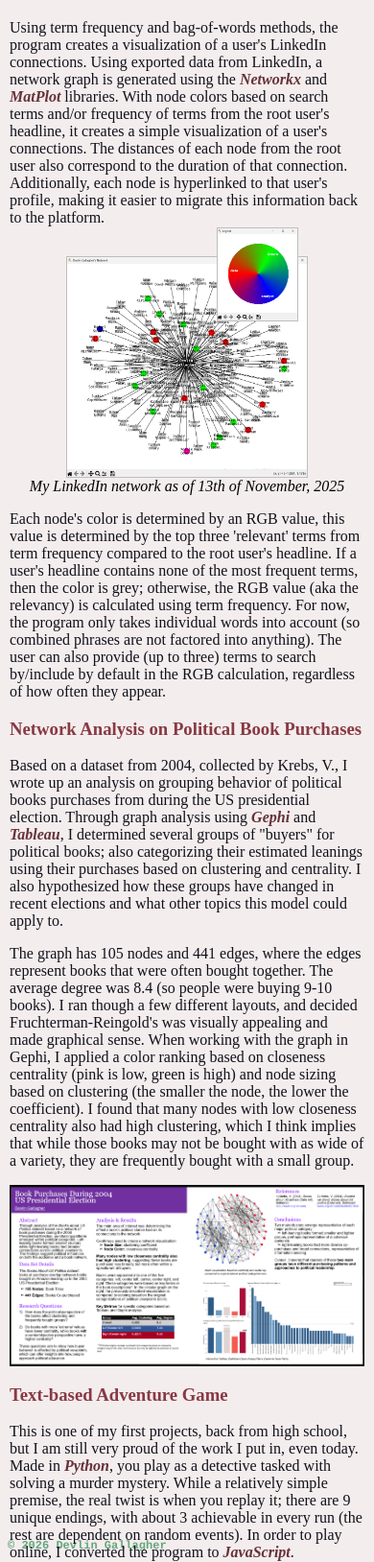
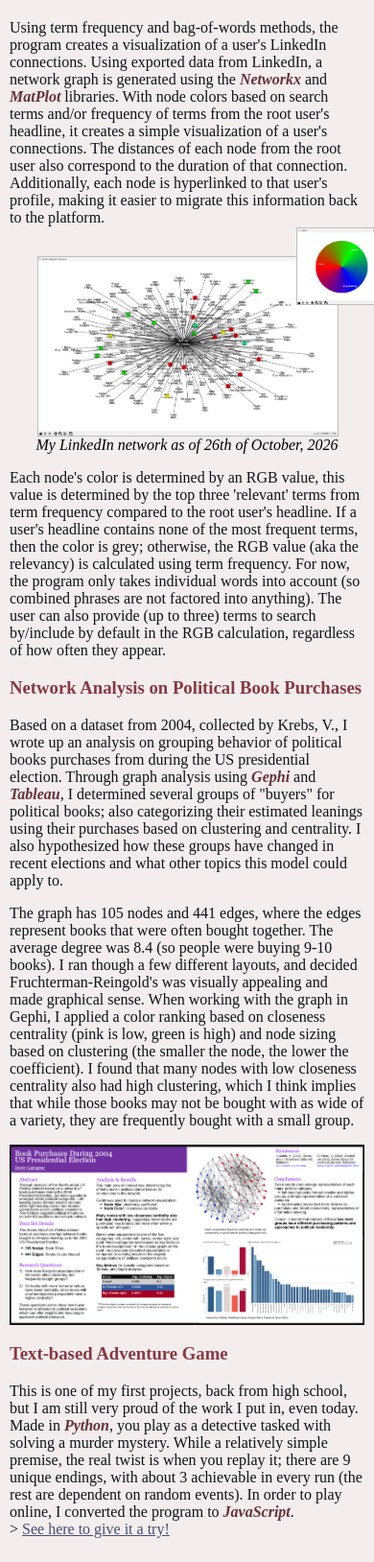
Before and after one commit to possumgod/possumgod.github.io, a PHP site: page / in a window 390 px wide. Shown: the part 972-2600 px from the top of the page at 96% size. Run offline with PHP 8.4, Linux system fonts and the light colour scheme.

Commit message:
update resume (correctly this time I hope) and updated linkedin graph output

```diff
--- a/index.html
+++ b/index.html
@@ -55,10 +55,10 @@
             information back to the platform.
         </p>
             <figure id="network">
-                <img src="images/network_13-11-25.png" alt="My Linkedin network run through the program, some user nodes are red, green, blue, or pink" id="network_graph">
-                <img src="images/network_legend1.png" alt="legend for network, red is 'data', green is 'intern' and blue is 'analyst'" id="network_legend">
+                <img src="images/network_10-26-26.png" alt="My Linkedin network run through the program, some user nodes are red, green, blue, or pink" id="network_graph">
+                <img src="images/network_legend.png" alt="legend for network, red is 'data', green is 'intern' and blue is 'analyst'" id="network_legend">
             </figure>
-            <figcaption>My LinkedIn network as of 13th of November, 2025</figcaption>
+            <figcaption>My LinkedIn network as of 26th of October, 2026</figcaption>
         <p>
             Each node's color is determined by an RGB value, this value is determined by the top three 'relevant' terms from term frequency compared to the root
             user's headline. If a user's headline contains none of the most frequent terms, then the color is grey; otherwise, the RGB value (aka the relevancy) is calculated using
@@ -248,6 +248,8 @@
             </a>
         </div>
 
+
+        <footer> &#xA9 2026 Devlin Gallagher </footer>
     </div>
     </body>
 
--- a/mylinkedin.html
+++ b/mylinkedin.html
@@ -10,6 +10,7 @@
     <body>
     <div class="scrollable">
             <div class="sk-ww-linkedin-profile-post" data-embed-id="25699049"></div><script src="https://widgets.sociablekit.com/linkedin-profile-posts/widget.js" defer></script>
-    </div>
+            <footer> &#xA9 2026 Devlin Gallagher </footer>
+        </div>
     </body>
 </html>
--- a/personal.html
+++ b/personal.html
@@ -159,6 +159,8 @@
             <div id="output"></div>
             <input id="input" type="text" placeholder="Type here..." autocomplete="off">
         </div>
+
+        <footer> &#xA9 2026 Devlin Gallagher </footer>
     </div>
     </body>
 </html>
--- a/scripts/header.js
+++ b/scripts/header.js
@@ -43,7 +43,7 @@ document.writeln((/Android|webOS|iPhone|iPad|iPod|BlackBerry|IEMobile|Opera Mini
 
 document.writeln(' \
                 <div> \
-                    <a href="/DevlinGallagher_Resume.pdf" download="download">Resume</a> \
+                    <a href="/Files/DevlinGallagher_Resume.pdf" download="download">Resume</a> \
                 </div> \
                 <div> \
                     <a href="mailto:devlin@rgallagher.com" target="_blank">Email</a> \
@@ -94,7 +94,3 @@ document.addEventListener("DOMContentLoaded", function() {
     navContainer.innerHTML = html;
     document.body.insertBefore(navContainer, document.body.firstChild);
 });
-
-
-document.writeln(' \
-    <footer> &#xA9 2026 Devlin Gallagher </footer>')
--- a/style/overall_style.css
+++ b/style/overall_style.css
@@ -154,7 +154,6 @@ figcaption {
     border: 1px solid var(--widget-bdr-color);
     position: relative;
     width: 80%;
-    max-width: 730px;
     height: auto;
     z-index: var(--img-z);
 }
@@ -280,6 +279,7 @@ footer {
     font-size: 12px;
     position: fixed;
     bottom: 10px;
+    left: 10px;
     width: 200px;
     align-items: center;
     padding-top: 5.75rem;
@@ -307,13 +307,24 @@ footer {
         padding-top: 10px;
     }
 
+    #network_graph {
+        height: max-content;
+        width: 100%;
+    }
+
     #network_legend {
         top: -20px;
-        right: -160px;
+        right: -250px;
     }
 
     .center {
         width: 100%;
+    }
+
+    footer {
+        z-index: 1;
+        position: static;
+        padding-top: 0;
     }
 }
 
```
Also changed, not shown: images/network_10-26-26.png (added), images/network_legend.png (added), 1 other file.
